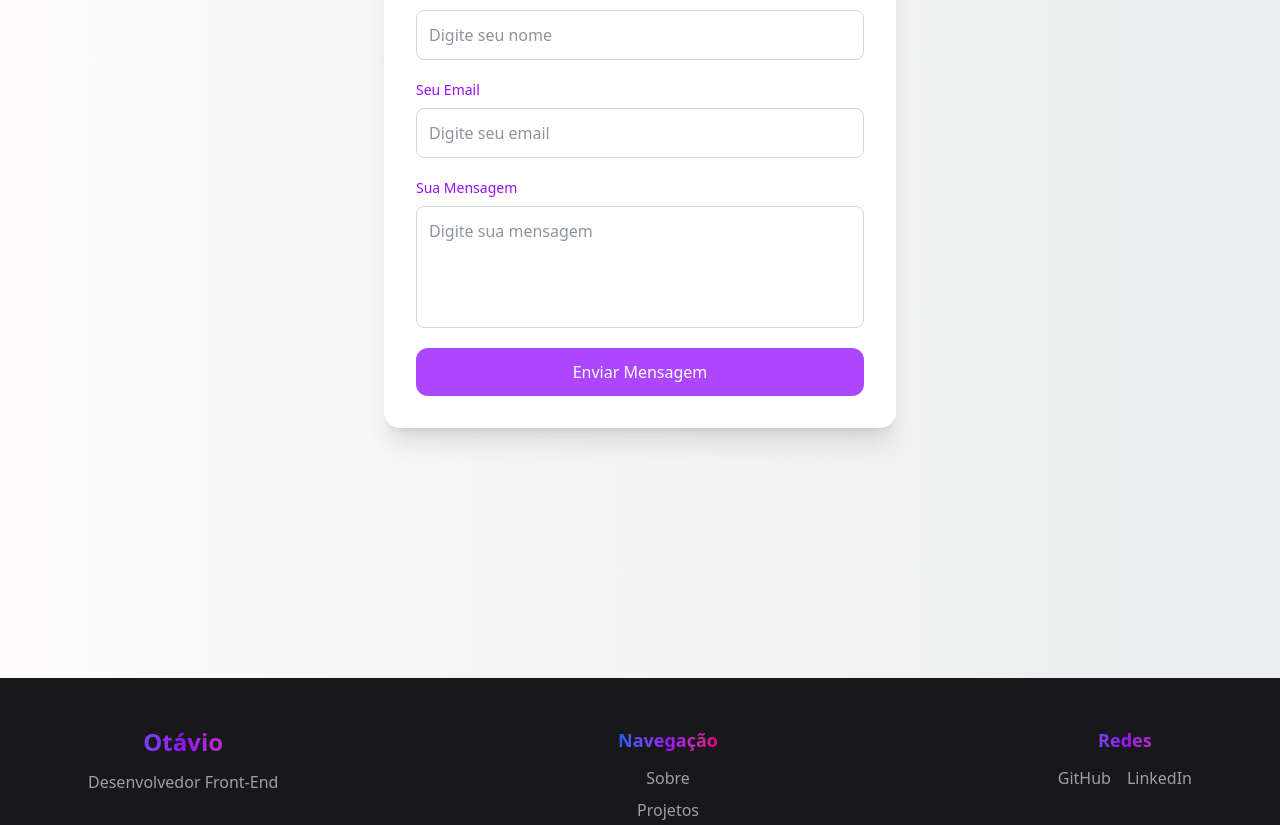
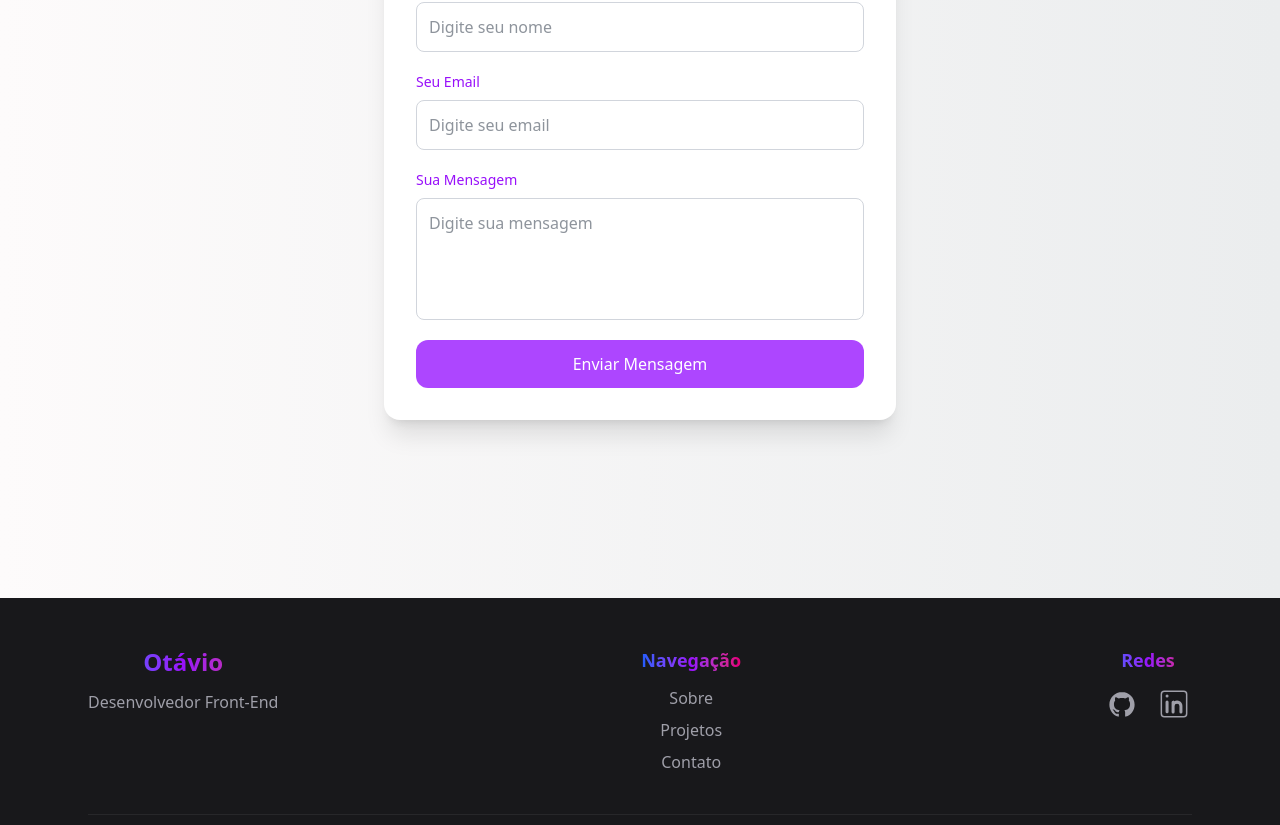
Before and after one commit to OtavioAugustodaRoza/MyPortifolio, a React (Vite) app: page / in a window 1280 px wide. Shown: the part 1972-2797 px from the top of the page. Built offline with nearby package versions, Linux system fonts and the light colour scheme.

Commit message:
FIX: arrumei os espaçamentos e add icons  no footer além de arrumar os links

```diff
--- a/src/App.css
+++ b/src/App.css
@@ -1,39 +1,3 @@
 #root {
   text-align: center;
 }
-
-.logo {
-  height: 6em;
-  padding: 1.5em;
-  will-change: filter;
-  transition: filter 300ms;
-}
-.logo:hover {
-  filter: drop-shadow(0 0 2em #646cffaa);
-}
-.logo.react:hover {
-  filter: drop-shadow(0 0 2em #61dafbaa);
-}
-
-@keyframes logo-spin {
-  from {
-    transform: rotate(0deg);
-  }
-  to {
-    transform: rotate(360deg);
-  }
-}
-
-@media (prefers-reduced-motion: no-preference) {
-  a:nth-of-type(2) .logo {
-    animation: logo-spin infinite 20s linear;
-  }
-}
-
-.card {
-  padding: 2em;
-}
-
-.read-the-docs {
-  color: #888;
-}
--- a/src/components/Footer.jsx
+++ b/src/components/Footer.jsx
@@ -1,4 +1,6 @@
 import { Link } from 'react-scroll'
+import { DiGithubBadge } from "react-icons/di";
+import { CiLinkedin } from "react-icons/ci";
 function Footer() {
     return (
       <footer className="w-full bg-zinc-900 text-white py-12">
@@ -56,16 +58,19 @@ function Footer() {
               <h3 className="bg-gradient-to-r from-blue-600 via-purple-600 to-pink-600 bg-clip-text text-transparent font-semibold text-lg">Redes</h3>
               <div className="flex gap-4">
                 <a
-                  href="#"
-                  className="text-zinc-400 hover:text-purple-400 duration-300 hover:-translate-y-1 inline-block"
+                  href="https://github.com/OtavioAugustodaRoza"
+                   target='blank'
+                  className="text-4xl text-zinc-400 hover:text-purple-400 duration-300 hover:-translate-y-1 inline-block"
                 >
-                  GitHub
+                 < DiGithubBadge/>
+
                 </a>
                 <a
-                  href="#"
-                  className="text-zinc-400 hover:text-purple-400 duration-300 hover:-translate-y-1 inline-block"
+                  href="https://www.linkedin.com/in/otavio-augusto-da-roza-1ab85a362/"
+                  target='blank'
+                  className="text-4xl text-zinc-400 hover:text-purple-400 duration-300 hover:-translate-y-1 inline-block"
                 >
-                  LinkedIn
+                  <CiLinkedin/>
                 </a>
               </div>
             </div>
--- a/src/components/MyProjects.jsx
+++ b/src/components/MyProjects.jsx
@@ -65,7 +65,7 @@ function MyProjects() {
   })
 
   return (
-    <section className="min-h-screen w-full flex flex-col gap-11 items-center mt-7 bg-gradient-to-r from-[#FDFBFB] to-[#EBEDEE]">
+    <section className="min-h-screen w-full flex flex-col gap-11 items-center mt-7 bg-gradient-to-r from-[#FDFBFB] to-[#EBEDEE] mb-20">
       <div>
         <h1 className="text-4xl font-medium text-center" id="projects">
           Meus{' '}
--- a/src/components/TalkWithUs.jsx
+++ b/src/components/TalkWithUs.jsx
@@ -21,16 +21,21 @@ function TalkWithUs() {
   };
 
   return (
-    <section className="min-h-screen w-full flex flex-col items-center mt-20 mb-20 bg-gradient-to-r from-[#FDFBFB] to-[#EBEDEE] px-4">
+    <section className="min-h-screen w-full flex flex-col items-center    bg-gradient-to-r from-[#FDFBFB] to-[#EBEDEE]   px-4 py-6">
 
-      <div id="contato" className="flex flex-col gap-3 justify-center items-center text-center">
+      <div id="contato" className="flex flex-col gap-3 justify-center items-center text-center z-10">
+
         <h1 className="text-4xl font-semibold  bg-gradient-to-r from-blue-600 via-purple-600 to-pink-600 text-transparent bg-clip-text">Entre em Contato</h1>
         <h2 className="text-gray-600 text-[20px]  max-w-xl">
           Estou sempre aberto a novos projetos e oportunidades. Entre em contato!
         </h2>
       </div>
 
-      <div className="mt-10 w-full max-w-lg bg-white p-8 rounded-2xl shadow-xl">
+      <div className="mt-2 w-full max-w-lg bg-white p-8 rounded-2xl shadow-xl ">
+        <div>
+
+        </div>
+
         <form onSubmit={handleSubmit} className="flex flex-col gap-5">
 
 
--- a/src/components/Whoisme.jsx
+++ b/src/components/Whoisme.jsx
@@ -104,12 +104,14 @@ function Whoisme() {
           transition={{ duration: 1}}
         >
           <a
+          target='blank'
             href="https://github.com/OtavioAugustodaRoza"
             className="text-xl text-gray-700 hover:text-blue-600 transition-colors"
           >
             GitHub
           </a>
           <a
+          target='blank'
             href="https://www.linkedin.com/in/otavio-augusto-da-roza-1ab85a362/"
             className="text-xl text-gray-700 hover:text-blue-600 transition-colors"
           >
```
